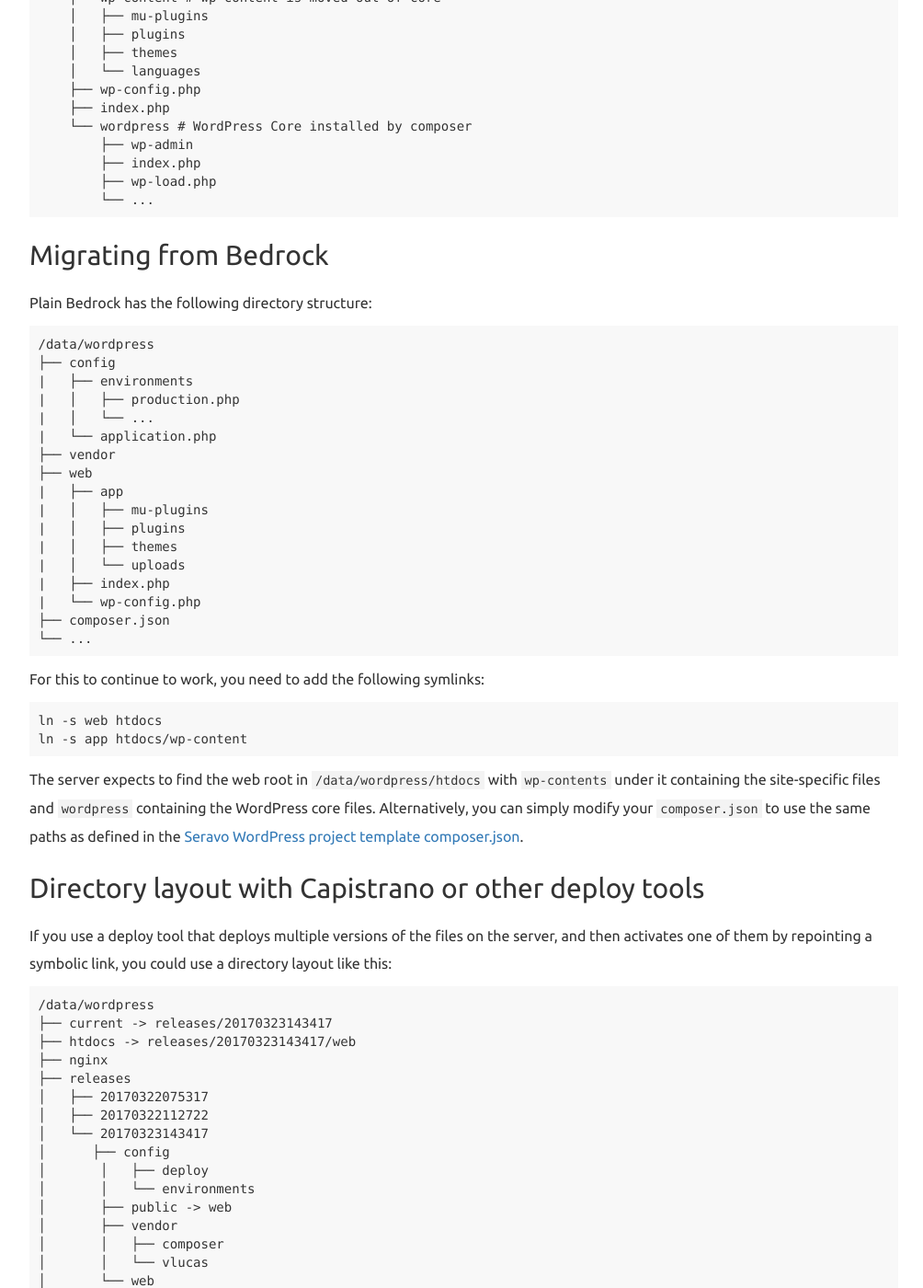
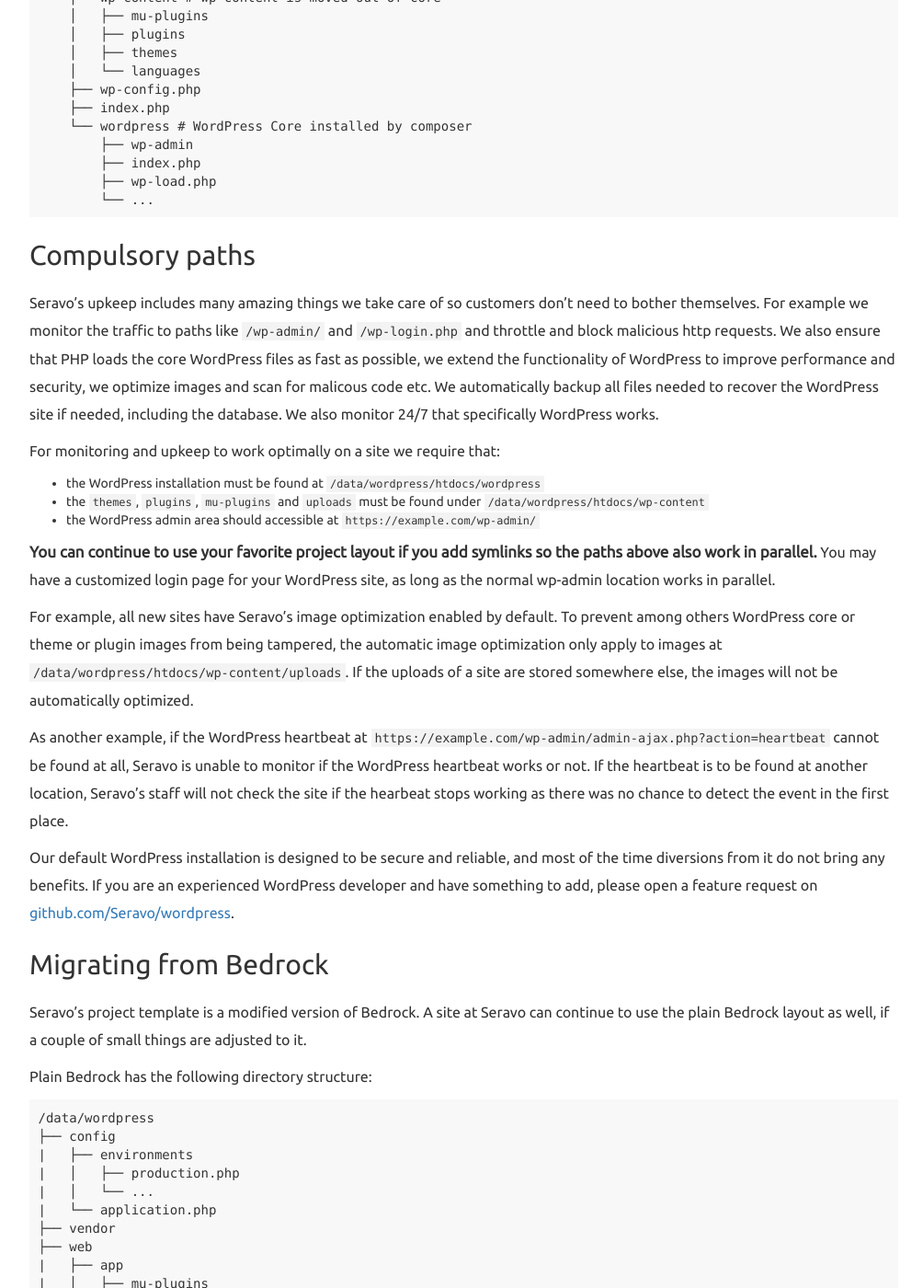
Before and after one commit to Seravo/docs, a Jekyll site: the page built from _posts/2015-10-15-data-locations.md, in a window 1280 px wide and 1400 px high, scrolled down 2107 px. Shown: the whole window at 92% size, without its empty margins (233-1237 px from the left). Built offline with Jekyll 4.4.1, drawn with Linux system fonts in a browser that asks for light colours; nearby versions of some CDN libraries; some of the changed text lies outside the part shown.

Commit message:
Add notes about compulsory paths

````diff
--- a/_posts/2015-10-15-data-locations.md
+++ b/_posts/2015-10-15-data-locations.md
@@ -84,7 +84,26 @@
         └── ...
 ```
 
+## Compulsory paths
+
+Seravo's upkeep includes many amazing things we take care of so customers don't need to bother themselves. For example we monitor the traffic to paths like `/wp-admin/` and `/wp-login.php` and throttle and block malicious http requests. We also ensure that PHP loads the core WordPress files as fast as possible, we extend the functionality of WordPress to improve performance and security, we optimize images and scan for malicous code etc. We automatically backup all files needed to recover the WordPress site if needed, including the database. We also monitor 24/7 that specifically WordPress works.
+
+For monitoring and upkeep to work optimally on a site we require that:
+- the WordPress installation must be found at `/data/wordpress/htdocs/wordpress`
+- the `themes`, `plugins`, `mu-plugins` and `uploads` must be found under `/data/wordpress/htdocs/wp-content`
+- the WordPress admin area should accessible at `https://example.com/wp-admin/`
+
+**You can continue to use your favorite project layout if you add symlinks so the paths above also work in parallel.** You may have a customized login page for your WordPress site, as long as the normal wp-admin location works in parallel.
+
+For example, all new sites have Seravo's image optimization enabled by default. To prevent among others WordPress core or theme or plugin images from being tampered, the automatic image optimization only apply to images at `/data/wordpress/htdocs/wp-content/uploads`. If the uploads of a site are stored somewhere else, the images will not be automatically optimized.
+
+As another example, if the WordPress heartbeat at `https://example.com/wp-admin/admin-ajax.php?action=heartbeat` cannot be found at all, Seravo is unable to monitor if the WordPress heartbeat works or not. If the heartbeat is to be found at another location, Seravo's staff will not check the site if the hearbeat stops working as there was no chance to detect the event in the first place.
+
+Our default WordPress installation is designed to be secure and reliable, and most of the time diversions from it do not bring any benefits. If you are an experienced WordPress developer and have something to add, please open a feature request on [github.com/Seravo/wordpress](https://github.com/Seravo/wordpress).
+
 ## Migrating from Bedrock
+
+Seravo's project template is a modified version of Bedrock. A site at Seravo can continue to use the plain Bedrock layout as well, if a couple of small things are adjusted to it.
 
 Plain Bedrock has the following directory structure:
 
@@ -118,6 +137,8 @@
 The server expects to find the web root in `/data/wordpress/htdocs` with `wp-contents` under it containing the site-specific files and `wordpress` containing the WordPress core files. Alternatively, you can simply modify your `composer.json` to use the same paths as defined in the [Seravo WordPress project template composer.json](https://github.com/Seravo/wordpress/blob/master/composer.json).
 
 ## Directory layout with Capistrano or other deploy tools
+
+It is fine to also use alternative directory layouts as long as they have a couple small modifications to be compatible with how a standard WordPress installation works.
 
 If you use a deploy tool that deploys multiple versions of the files on the server, and then activates one of them by repointing a symbolic link, you could use a directory layout like this:
 
````
